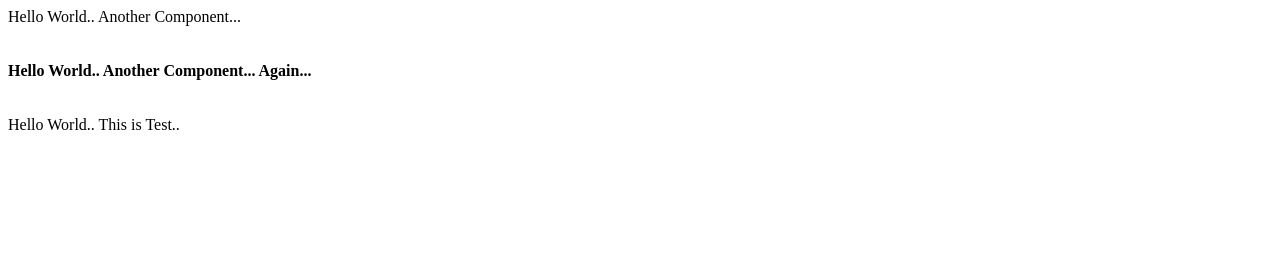
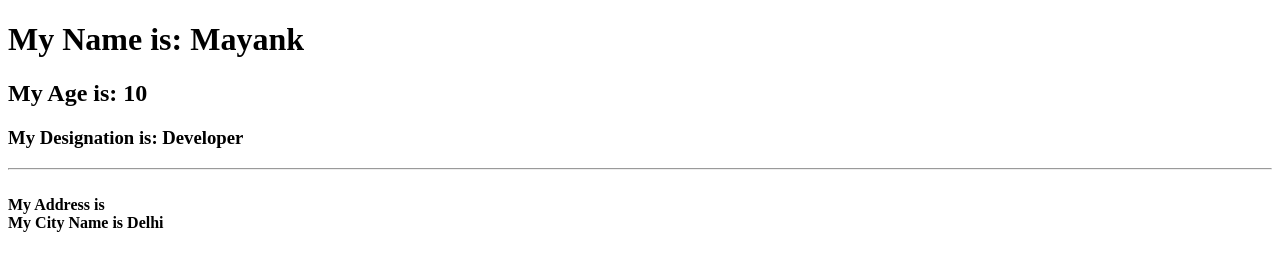
Before and after one commit to Mayankgupta688/ReactTrainingRamit, a React app in the folder employee-management/: page / in a window 1280 px wide. Built offline with nearby package versions, Linux system fonts and the light colour scheme.

Commit message:
Stateless Components

```diff
--- a/employee-management/public/index.html
+++ b/employee-management/public/index.html
@@ -5,7 +5,5 @@
   </head>
   <body>
     <div id="root">This is my Initial Root Component</div><br></br>
-    <b>This need to be Replaced...</b><br></br>
-    <div class="another-div">This need to be Replaced...</div><br></br>
   </body>
 </html>
--- a/employee-management/src/index.js
+++ b/employee-management/src/index.js
@@ -1,8 +1,47 @@
 import React from "react";
 import ReactDOM from "react-dom";
 
-ReactDOM.render(<div className="my-name">Hello World.. This is Test..</div>, document.getElementsByClassName("another-div")[0]);
+var employeeDetailsObject = {}
 
-ReactDOM.render(<div className="my-name">Hello World.. Another Component...</div>, document.getElementById("root"));
 
-ReactDOM.render(<div className="my-name">Hello World.. Another Component... Again...</div>, document.getElementsByTagName("b")[0]);
+ReactDOM.render(<EmployeeDetails></EmployeeDetails>, document.getElementById("root"));
+
+function EmployeeDetails() {
+
+    var employeeDetailsObject = {
+        name: "Mayank",
+        age: 10,
+        designation: "Developer",
+        address: {
+            street: "Rohini",
+            pinCode: "110085",
+            state: "Delhi"
+        }
+    }
+
+    return (
+        <div>
+            <h1>My Name is: {employeeDetailsObject.name}</h1>
+            <h2>My Age is: {employeeDetailsObject.age}</h2>
+            <h3>My Designation is: {employeeDetailsObject.designation}</h3><hr></hr><br></br>
+
+            <EmployeeAddress address={employeeDetailsObject.address}></EmployeeAddress>
+
+        </div>
+    )
+}
+
+function EmployeeAddress(props) {
+
+    console.dir(props)
+
+    return (
+        <div>
+            <b>My Address is</b>
+
+            <div>
+                <b>My City Name is {props.address.state}</b>
+            </div>
+        </div>
+    )
+}
```
Also changed, not shown: employee-management/src/component/reusingVariablesAndFunctionInJSX.js (added, +14 -0 lines), employee-management/src/component/statelessComponent.js (added, +11 -0 lines).
